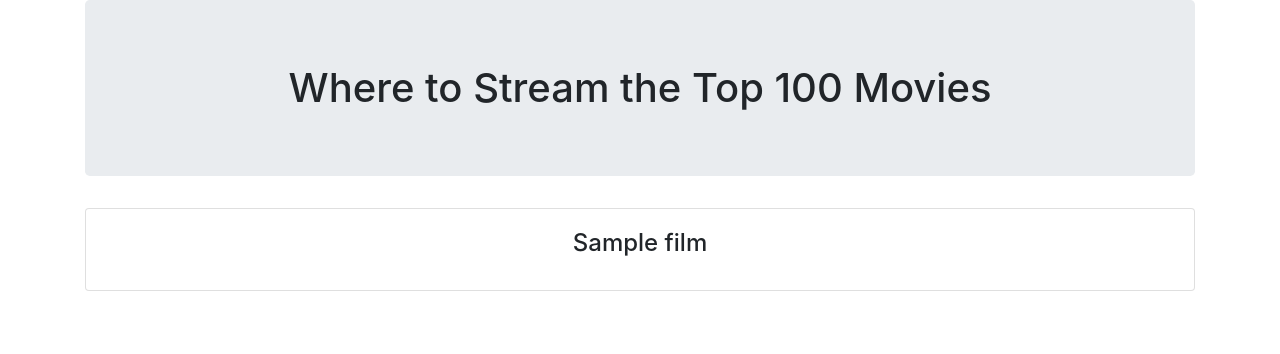
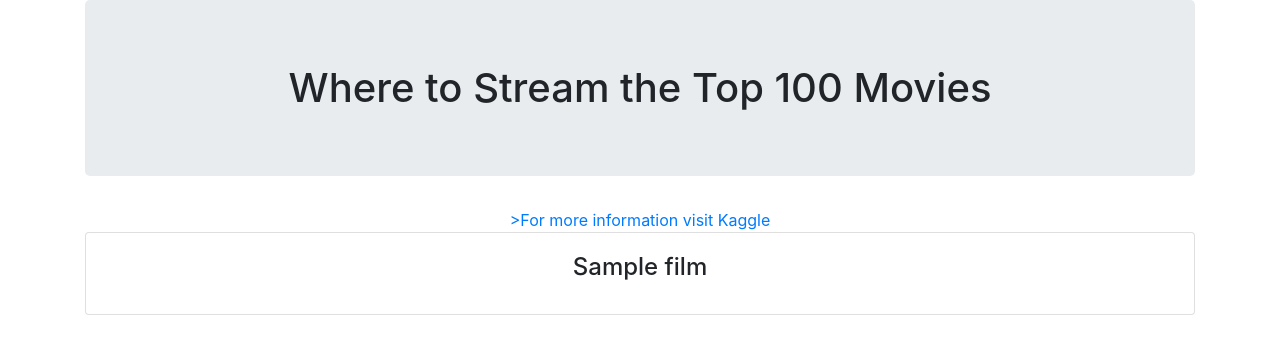
Before and after one commit to Pankaj-gh/ETL-Project, a Flask app: template templates/streaming.html in a window 1280 px wide. Shown: the top 354 px of the page. Run offline with Flask 2, Linux system fonts and the light colour scheme; the template is opened without the code that fills it: most values are stand-ins (such as "Sample title", 1, 10 or a date in 2020); parts of the project's set-up code (start-up, migrations or seed data) failed here and were passed over; some libraries are stand-ins or nearby versions.

Commit message:
adding final edit

```diff
--- a/templates/streaming.html
+++ b/templates/streaming.html
@@ -11,6 +11,7 @@
 <body>
   <div class="container text-center">
     <h1 class="jumbotron">Where to Stream the Top 100 Movies</h1>
+    <a href="https://www.kaggle.com/intandea/netflix2020?select=USA_NF.csv">>For more information visit Kaggle</a>
 
     <!-- Create an unordered list (ul) and insert "li" elements for the provided dictionary keys. -->
     {% for title in all_names %}
```
